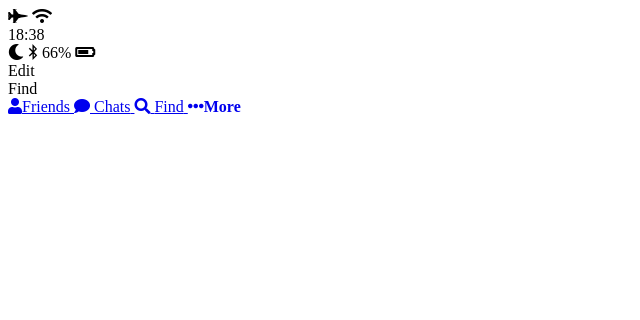
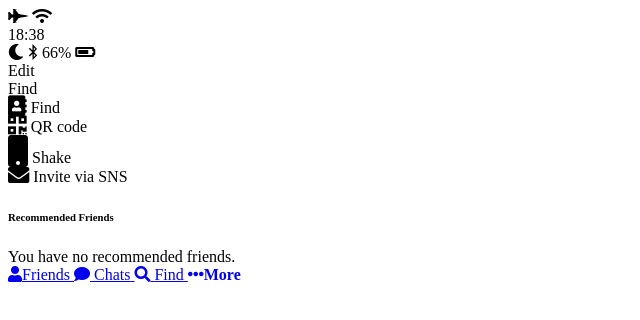
Before and after one commit to mnnuuw/kakao-clone, a plain HTML site: page find.html in a window 1280 px wide. Shown: the whole page, without its empty margins (0-640 px from the left). Drawn offline with Linux system fonts and the light colour scheme.

Commit message:
find done

```diff
--- a/find.html
+++ b/find.html
@@ -41,6 +41,39 @@
 
       </div>
     </header>
+
+<main class="find">
+  <section class="find__options">
+    <div class="find__option">
+      <i class="fa fa-address-book fa-lg"></i>
+      <span class="find_option-title">Find</span>
+    </div>
+    <div class="find__option">
+      <i class="fa fa-qrcode fa-lg"></i>
+      <span class="find_option-title">QR code</span>
+    </div>
+    <div class="find__option">
+      <i class="fa fa-mobile fa-2x"></i>
+      <span class="find_option-title">Shake</span>
+    </div>
+    <div class="find__option">
+      <i class="fa fa-envelope fa-lg"></i>
+      <span class="find_option-title">Invite via SNS</span>
+    </div>
+
+  </section>
+<section class="find__recommended">
+  <header>
+    <h6 class="recommended__title">Recommended Friends</h6>
+  </header>
+    <div class="recommended__none">
+      <span class="recommended__text">You have no recommended friends.</span>
+    </div>
+</section>
+
+</main>
+
+
     <nav class="tab-bar">
 <a href="index.html" class="tab-bar__tab">
   <i class="fa fa-user"></i><span class="tab-bar__title">Friends</span>
```
